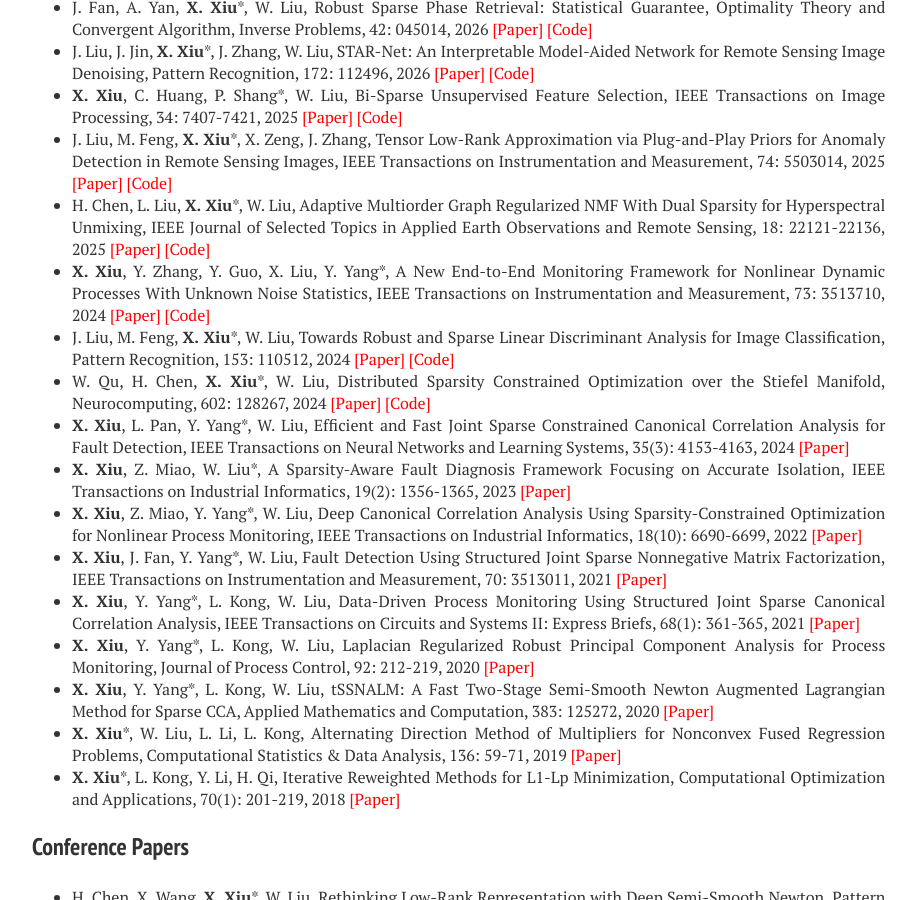
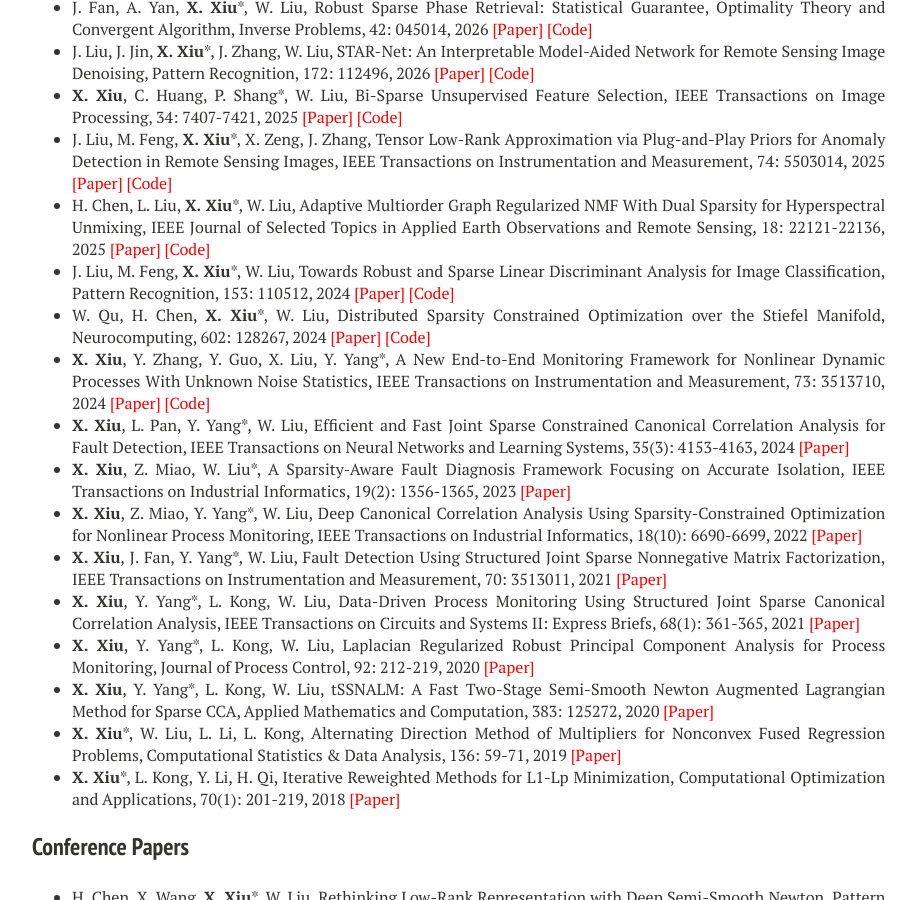
Before and after one commit to xianchaoxiu/xianchaoxiu.github.io, a Jekyll site: the page built from publications/index.md, in a window 1280 px wide and 900 px high, scrolled down 656 px. Shown: the whole window, without its empty margins (288-1205 px from the left). Built offline with Jekyll 4.4.1, drawn with Linux system fonts in a browser that asks for light colours; nearby versions of some CDN libraries.

Commit message:
Update index.md

```diff
--- a/publications/index.md
+++ b/publications/index.md
@@ -28,9 +28,9 @@ share: false
 * <b>X. Xiu</b>, C. Huang, P. Shang*, W. Liu, Bi-Sparse Unsupervised Feature Selection, IEEE Transactions on Image Processing, 34: 7407-7421, 2025 <a href="https://doi.org/10.1109/TIP.2025.3528632" class="textlink" target="_blank" style="color: red;">[Paper]</a> <a href="https://github.com/xianchaoxiu/BSUFS" class="textlink" target="_blank" style="color: red;">[Code]</a><br>
 * J. Liu, M. Feng, <b>X. Xiu</b>*, X. Zeng, J. Zhang,  Tensor Low-Rank Approximation via Plug-and-Play Priors for Anomaly Detection in Remote Sensing Images, IEEE Transactions on Instrumentation and Measurement, 74: 5503014, 2025 <a href="https://doi.org/10.1109/TIM.2025.3530114" class="textlink" target="_blank" style="color: red;">[Paper]</a> <a href="https://github.com/xianchaoxiu/PnP-TLRA" class="textlink" target="_blank" style="color: red;">[Code]</a><br>
 * H. Chen, L. Liu, <b>X. Xiu</b>*, W. Liu, Adaptive Multiorder Graph Regularized NMF With Dual Sparsity for Hyperspectral Unmixing, IEEE Journal of Selected Topics in Applied Earth Observations and Remote Sensing, 18: 22121-22136, 2025 <a href="https://doi.org/10.1109/JSTARS.2025.3521478" class="textlink" target="_blank" style="color: red;">[Paper]</a> <a href="https://github.com/xianchaoxiu/MOGNMF" class="textlink" target="_blank" style="color: red;">[Code]</a><br>
-* <b>X. Xiu</b>, Y. Zhang, Y. Guo, X. Liu, Y. Yang*, A New End-to-End Monitoring Framework for Nonlinear Dynamic Processes With Unknown Noise Statistics, IEEE Transactions on Instrumentation and Measurement, 73: 3513710, 2024 <a href="https://doi.org/10.1109/TIM.2024.3375402" class="textlink" target="_blank" style="color: red;">[Paper]</a> <a href="https://github.com/xianchaoxiu/DRNN" class="textlink" target="_blank" style="color: red;">[Code]</a><br>
 * J. Liu, M. Feng, <b>X. Xiu</b>*, W. Liu, Towards Robust and Sparse Linear Discriminant Analysis for Image Classification, Pattern Recognition, 153: 110512, 2024 <a href="https://doi.org/10.1016/j.patcog.2024.110512" class="textlink" target="_blank" style="color: red;">[Paper]</a> <a href="https://github.com/EMXlight/RSLDAplus" class="textlink" target="_blank" style="color: red;">[Code]</a><br>
 * W. Qu, H. Chen, <b>X. Xiu</b>*, W. Liu, Distributed Sparsity Constrained Optimization over the Stiefel Manifold, Neurocomputing, 602: 128267, 2024 <a href="https://doi.org/10.1016/j.neucom.2024.128267" class="textlink" target="_blank" style="color: red;">[Paper]</a> <a href="https://github.com/wtqu/DREAM" class="textlink" target="_blank" style="color: red;">[Code]</a><br>
+* <b>X. Xiu</b>, Y. Zhang, Y. Guo, X. Liu, Y. Yang*, A New End-to-End Monitoring Framework for Nonlinear Dynamic Processes With Unknown Noise Statistics, IEEE Transactions on Instrumentation and Measurement, 73: 3513710, 2024 <a href="https://doi.org/10.1109/TIM.2024.3375402" class="textlink" target="_blank" style="color: red;">[Paper]</a> <a href="https://github.com/xianchaoxiu/DRNN" class="textlink" target="_blank" style="color: red;">[Code]</a><br>
 * <b>X. Xiu</b>, L. Pan, Y. Yang*, W. Liu, Efficient and Fast Joint Sparse Constrained Canonical Correlation Analysis for Fault Detection, IEEE Transactions on Neural Networks and Learning Systems, 35(3): 4153-4163, 2024 <a href="https://doi.org/10.1109/TNNLS.2023.3316789" class="textlink" target="_blank" style="color: red;">[Paper]</a> <br>
 * <b>X. Xiu</b>, Z. Miao, W. Liu*, A Sparsity-Aware Fault Diagnosis Framework Focusing on Accurate Isolation, IEEE Transactions on Industrial Informatics, 19(2): 1356-1365, 2023 <a href="https://doi.org/10.1109/TII.2022.3180070" class="textlink" target="_blank" style="color: red;">[Paper]</a><br>
 * <b>X. Xiu</b>, Z. Miao, Y. Yang*, W. Liu, Deep Canonical Correlation Analysis Using Sparsity-Constrained Optimization for Nonlinear Process Monitoring, IEEE Transactions on Industrial Informatics, 18(10): 6690-6699, 2022 <a href="https://doi.org/10.1109/TII.2021.3121770" class="textlink" target="_blank" style="color: red;">[Paper]</a><br>
```
